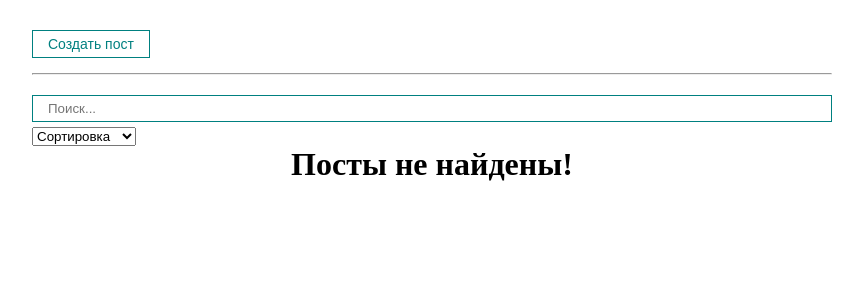
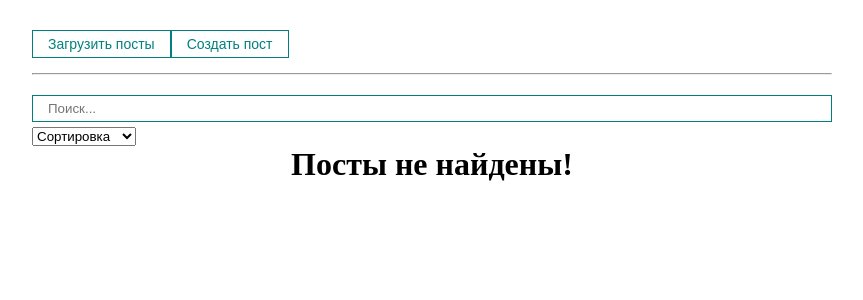
Before and after one commit to alekseevnagirl/react_app, a React (Create React App) app: page / in a window 1280 px wide. Shown: the top 300 px of the page, without its empty margins (208-1071 px from the left). Built offline with nearby package versions, Linux system fonts and the light colour scheme.

Commit message:
add fetch posts

```diff
--- a/package.json
+++ b/package.json
@@ -7,6 +7,7 @@
     "@testing-library/jest-dom": "^6.9.1",
     "@testing-library/react": "^16.3.2",
     "@testing-library/user-event": "^13.5.0",
+    "axios": "^1.16.1",
     "react": "^19.2.6",
     "react-dom": "^19.2.6",
     "react-scripts": "5.0.1",
--- a/src/App.js
+++ b/src/App.js
@@ -6,6 +6,7 @@ import PostFilter from "./components/PostFilter";
 import MyModal from "./components/UI/MyModal/MyModal";
 import MyButton from "./components/UI/button/MyButton";
 import { usePosts } from "./hooks/usePosts";
+import axios from "axios";
 
 function App() {
   const [posts, setPosts] = useState([])
@@ -18,12 +19,18 @@ function App() {
     setModal(false)
   }
 
+  async function fetchPosts() {
+    const response = await axios.get('https://jsonplaceholder.typicode.com/posts')
+    setPosts(response.data)
+  }
+
   const removePost = (post) => {
     setPosts(posts.filter(p => p.id !== post.id))
   }
 
   return (
     <div className="App">
+      <MyButton onClick={fetchPosts}>Загрузить посты</MyButton>
       <MyButton style={{marginTop: 30}} onClick={() => setModal(true)}>
         Создать пост
       </MyButton>
@@ -35,7 +42,11 @@ function App() {
         filter={filter}
         setFilter={setFilter}
       />
-      <PostList posts={sortedAndSearchedPosts} title={"Посты про JS"} remove={removePost} />
+      <PostList
+        posts={sortedAndSearchedPosts}
+        title={"Посты про JS"}
+        remove={removePost}
+      />
     </div>
   );
 }
```
Also changed, not shown: 1 other file (tests, documents, lock files or other folders).
